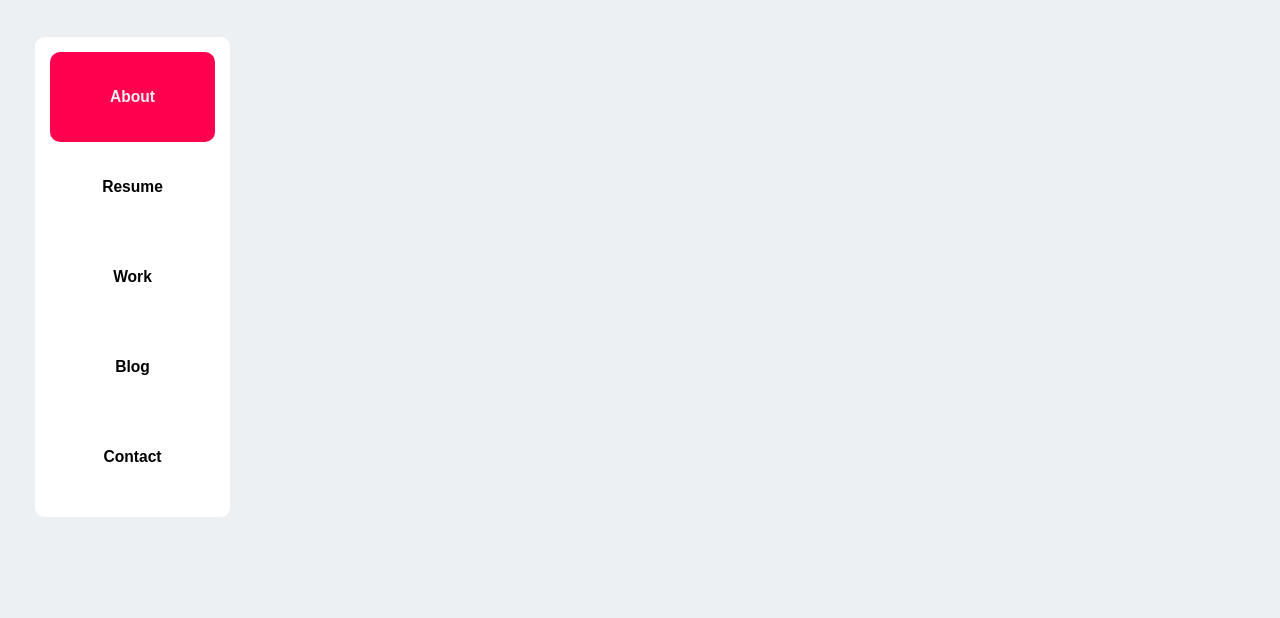
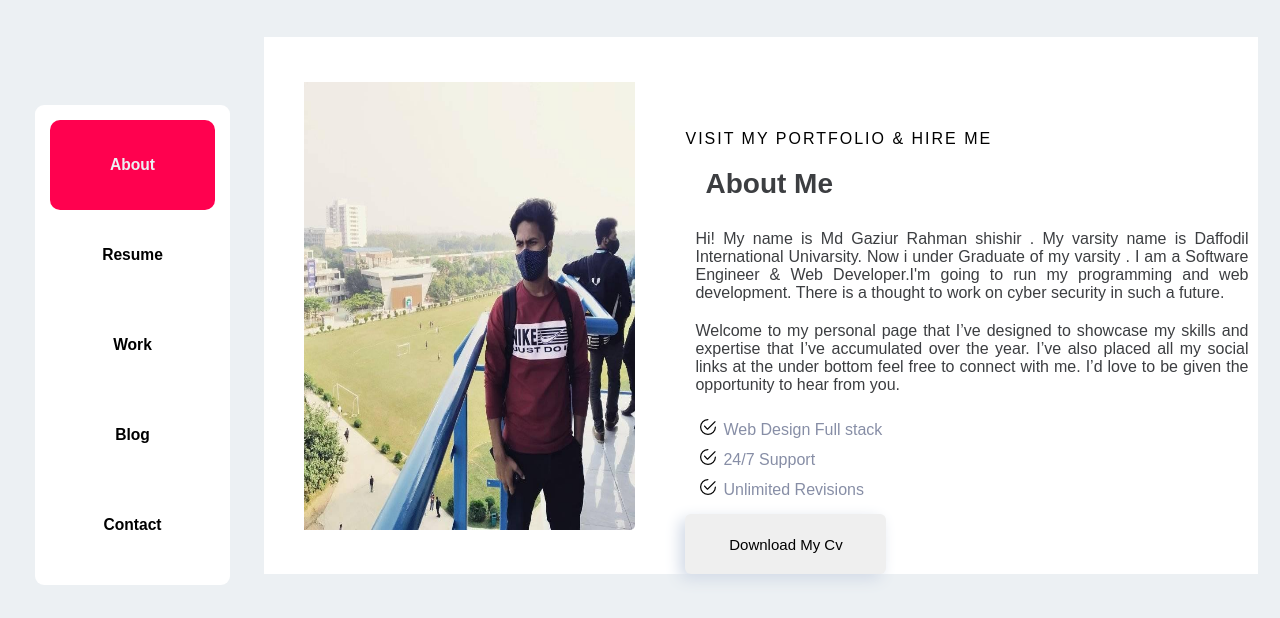
Before and after one commit to shishir3051/Portfolio-plus, a plain HTML site: page index.html in a window 1280 px wide. Shown: the part 503-1121 px from the top of the page. Drawn offline with Linux system fonts and the light colour scheme.

Commit message:
index file complete

```diff
--- a/assets/styles/global.css
+++ b/assets/styles/global.css
@@ -13,7 +13,7 @@
     --light-color: #ecf0f3;
     --icon-bg: #dc0f22;
     --heading-color: #3c3e41;
-    --button-color:#FF014F;
+    --button-color: #ff014f;
 }
 
 html,
@@ -114,7 +114,7 @@ header {
     text-align: center;
     cursor: pointer;
     background-color: linear-gradient(145deg, #e2e8ec, #ffffff);
-    box-shadow:  -5px 5px 15px #D1D9E6, -5px -5px 15px #ffffff;
+    box-shadow: -5px 5px 15px #d1d9e6, -5px -5px 15px #ffffff;
     width: 53px;
     height: 53px;
     transition: 0.4s all;
@@ -145,7 +145,8 @@ header {
     justify-content: space-around;
 }
 
-.email-phone, .birthday-location {
+.email-phone,
+.birthday-location {
     display: flex;
     flex-direction: column;
     gap: 40px;
@@ -157,7 +158,6 @@ header {
     gap: 10px;
 }
 
-
 .email span {
     color: #878e99;
 }
@@ -166,7 +166,7 @@ header {
     font-size: 20px;
 }
 
-.birthday{
+.birthday {
     display: flex;
     flex-direction: column;
     gap: 10px;
@@ -177,7 +177,7 @@ header {
 .birthday span {
     color: #878e99;
 }
-.phone{
+.phone {
     display: flex;
     flex-direction: column;
     gap: 10px;
@@ -188,7 +188,7 @@ header {
 .phone span {
     color: #878e99;
 }
-.location{
+.location {
     display: flex;
     flex-direction: column;
     gap: 10px;
@@ -206,10 +206,10 @@ aside {
     margin-top: 40px;
     width: 230px;
     position: sticky;
+    display: inline-block;
     top: 0;
-
 }
-.sidebar{
+.sidebar {
     margin-left: 35px;
     background-color: var(--header-bg);
     padding: 15px;
@@ -223,7 +223,7 @@ aside {
     background-color: var(--button-color) !important;
     color: var(--full-body-bg);
 }
-.sidebar button{
+.sidebar button {
     background-color: var(--header-bg);
     width: 165px;
     height: 90px;
@@ -232,8 +232,8 @@ aside {
     transition: 0.4s all;
     cursor: pointer;
 }
-.sidebar button:hover{
-    color: #ffffff !important;;
+.sidebar button:hover {
+    color: #ffffff !important;
     background-color: var(--button-color);
 }
 
@@ -245,8 +245,6 @@ footer {
     gap: 20px;
     width: 100%;
     height: 358px;
-
-
 }
 
 footer img {
@@ -254,9 +252,8 @@ footer img {
     width: 60px;
     height: 60px;
     border: 4px solid rgb(226, 226, 226);
-
 }
-h4{
+h4 {
     font-size: 20px;
     text-transform: uppercase;
     text-align: center;
@@ -266,13 +263,13 @@ footer a {
     text-decoration: none;
     transition: 0.4s;
 }
-footer a:hover{
+footer a:hover {
     color: var(--button-color);
 }
-footer a span{
+footer a span {
     position: relative;
 }
-footer a span::after{
+footer a span::after {
     position: absolute;
     left: 0px;
     bottom: 0px;
@@ -287,3 +284,78 @@ footer a:hover span::after {
     color: var(--button-color);
     width: 104px;
 }
+
+/* aside bar design end here */
+
+/* main container design starts here */
+
+main {
+    width: 80%;
+    display: inline-block;
+    margin-top: 40px;
+    padding-left: 30px;
+    border-radius: 14px;
+}
+.main-container {
+    background-color: #ffffff;
+}
+
+.main-image-div img {
+    width: 371px;
+    height: 493px;
+    padding-left: 40px;
+    padding-top: 45px;
+    border-radius: 5px;
+}
+.main-body {
+    padding-left: 50px;
+    padding-top: 93px;
+}
+.main-body span {
+    letter-spacing: 2px;
+
+}
+.main-body h2 {
+    width: 200px;
+    padding: 20px;
+    font-size: 28px;
+    color: #3C3E41;
+}
+.main-body p {
+    text-align: justify;
+    padding: 10px;
+    color: #3C3E41;
+
+}
+
+.main-body ul{
+    list-style-type: circle;
+    list-style-position: inside;
+    list-style-image: url("../images/checked.png");
+    padding: 10px;
+
+}
+.main-body li{
+
+    padding: 5px;
+    color: #878EA6;
+}
+.main-body button{
+    width: 201px;
+    height: 60px;
+    border: none;
+    border-radius: 6px;
+    text-align: center;
+    cursor: pointer;
+    background-color: linear-gradient(145deg, #e2e8ec, #ffffff);
+    box-shadow: -5px 5px 15px #d1d9e6, -5px -5px 15px #ffffff;
+    font-size: 15px;
+    transition: 0.4s all;
+
+}
+.main-body button:hover{
+    margin-bottom: 10px;
+    background-color: var(--icon-bg);
+    color: var(--header-bg);
+    transform: translateY(-5px);
+}
--- a/index.html
+++ b/index.html
@@ -88,7 +88,7 @@
         <aside>
             <div class="sidebar">
                 <div>
-                    <a href="#"
+                    <a href="#About-me"
                         ><button class="active"><h3>About</h3></button></a
                     >
                 </div>
@@ -114,7 +114,41 @@
                 </div>
             </div>
         </aside>
-        <main></main>
+        <main id="About-me">
+            <div class="main-container">
+                <div class="main-image-div">
+                    <img src="./assets/images/profile.jpg" alt="" />
+                </div>
+                <div class="main-body">
+                    <span>VISIT MY PORTFOLIO & HIRE ME</span>
+                    <h2>About Me</h2>
+                    <p>
+                        Hi! My name is Md Gaziur Rahman shishir . My varsity
+                        name is Daffodil International Univarsity. Now i under
+                        Graduate of my varsity . I am a Software Engineer & Web
+                        Developer.I'm going to run my programming and web
+                        development. There is a thought to work on cyber
+                        security in such a future.
+                    </p>
+                    <p>
+                        Welcome to my personal page that I’ve designed to
+                        showcase my skills and expertise that I’ve accumulated
+                        over the year. I’ve also placed all my social links at
+                        the under bottom feel free to connect with me. I’d love
+                        to be given the opportunity to hear from you.
+                    </p>
+                    <div class="highlight">
+                        <ul>
+                            <li>Web Design Full stack</li>
+                            <li>24/7 Support</li>
+                            <li>Unlimited Revisions</li>
+                        </ul>
+
+                        <button>Download My Cv</button>
+                    </div>
+                </div>
+            </div>
+        </main>
         <footer>
             <a href="https://github.com/shishir3051">
                 <img src="./assets/images/profile.jpg" alt="footer-image"
@@ -124,7 +158,7 @@
                 &COPY; 2022. All rights reserved by
                 <a href="https://github.com/orgs/MERN-Coders/dashboard"
                     ><span>MERN-Coders</span></a
-                >.
+                >
             </p>
         </footer>
     </body>
```
Also changed, not shown: assets/images/checked.png (added). Lines whose indentation alone changed are shown as unchanged.
